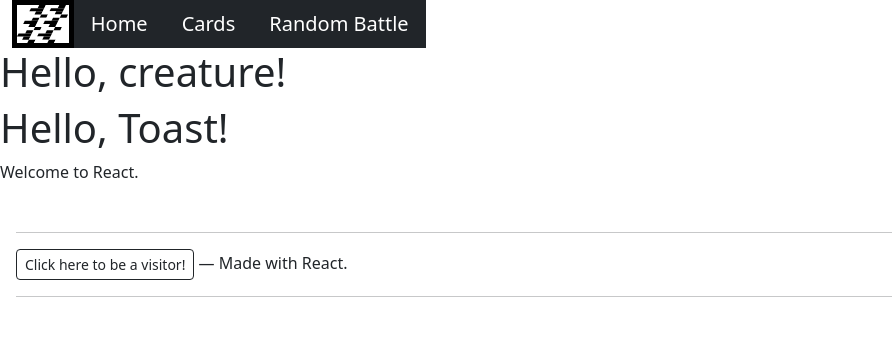
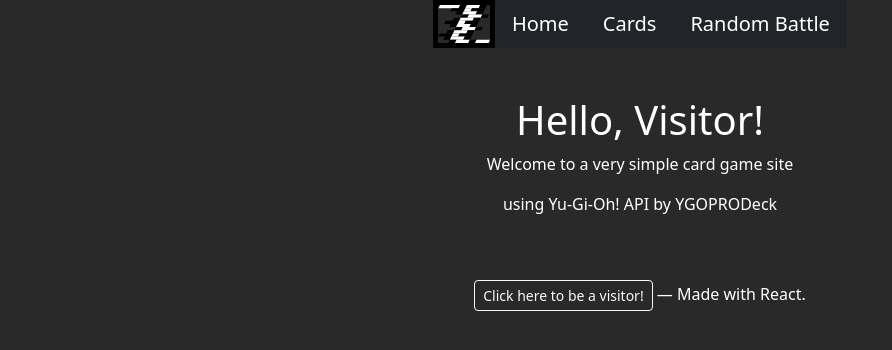
Before and after one commit to Soltimer/my-first-react-app, a React (Vite) app: page / in a window 1280 px wide. Shown: the top 350 px of the page, without its empty margins (0-892 px from the left). Built offline with nearby package versions, Linux system fonts and the light colour scheme.

Commit message:
chore: edit main page styling

```diff
--- a/src/App.jsx
+++ b/src/App.jsx
@@ -7,10 +7,11 @@ import './styles/App.css'
 function App() {
   return (
     <>
-    <Header/>
-    <h1>Hello, creature!</h1>
-    <Greeting name="Toast" />
-    <Footer/>
+      <Header/>
+        <main className="container my-5 text-center">
+          <Greeting name="Visitor"/>
+        </main>
+      <Footer/>
     </>
   );
 }
--- a/src/components/Footer.jsx
+++ b/src/components/Footer.jsx
@@ -2,9 +2,9 @@ import VisitorCounter from './VisitorCounter'
 
 function Footer() {
     return (
-        <footer className="footer p-3 container-fluid">
+        <footer className="footer p-3 container d-flex justify-content-center">
             <hr/>
-            <p><VisitorCounter/> — Made with React.</p>
+            <p className="text-white"><VisitorCounter/> — Made with React.</p>
             <hr/>
         </footer>
     );
--- a/src/components/Greeting.jsx
+++ b/src/components/Greeting.jsx
@@ -3,8 +3,9 @@ import React from 'react';
 function Greeting(props) {
     return (
     <div>
-        <h1>Hello, {props.name}!</h1>
-        <p>Welcome to React.</p>
+        <h1 className="text-white">Hello, {props.name}!</h1>
+        <p className="text-white">Welcome to a very simple card game site</p>
+        <p className="text-white">using Yu-Gi-Oh! API by YGOPRODeck</p>
     </div>
     );
 }
--- a/src/components/Header.jsx
+++ b/src/components/Header.jsx
@@ -3,7 +3,7 @@ import main_icon from '../assets/main_icon_original_size.svg';
 
 function Header() {
     return (
-        <header className="header container-fluid">
+        <header className="header container d-flex justify-content-center">
             <nav>
                     <a href="/"><img src={main_icon} alt="Main icon"
                     className="main_icon border border-5 border-black"/></a>
--- a/src/components/VisitorCounter.jsx
+++ b/src/components/VisitorCounter.jsx
@@ -13,7 +13,7 @@ function VisitorCounter() {
     <button
       onClick={handleClick}
       disabled={clicks > 0}
-      className="btn btn-outline-dark btn-sm"
+      className="btn btn-outline-light btn-sm"
     >
       {clicks === 0
         ? "Click here to be a visitor!"
--- a/src/styles/header.css
+++ b/src/styles/header.css
@@ -1,4 +1,4 @@
-.main_icon {
+header .main_icon {
   height: 48px;
   width: auto;
 }
--- a/src/styles/index.css
+++ b/src/styles/index.css
@@ -0,0 +1,3 @@
+body {
+    background-color: rgb(40, 41, 40);
+}
```
